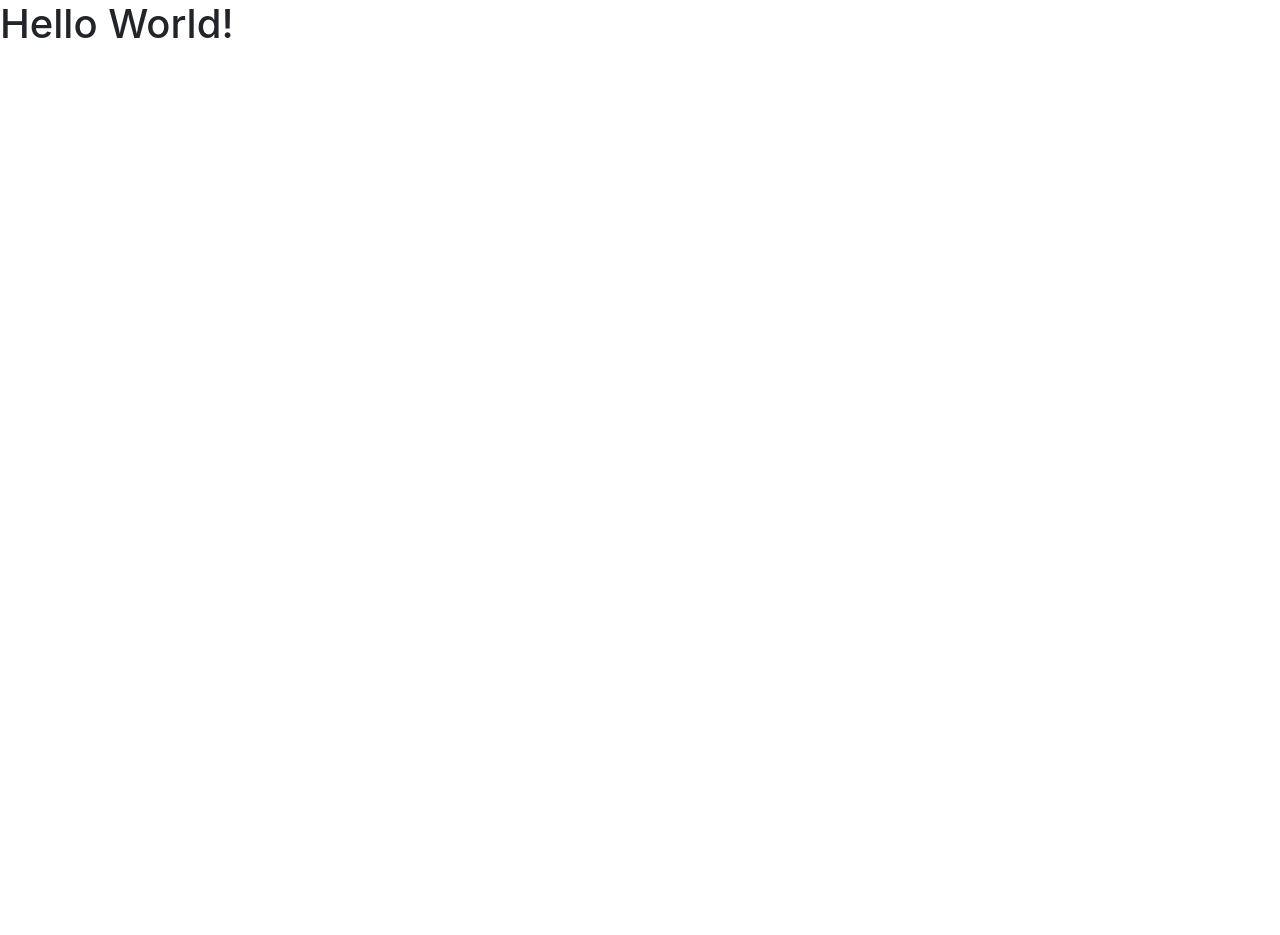
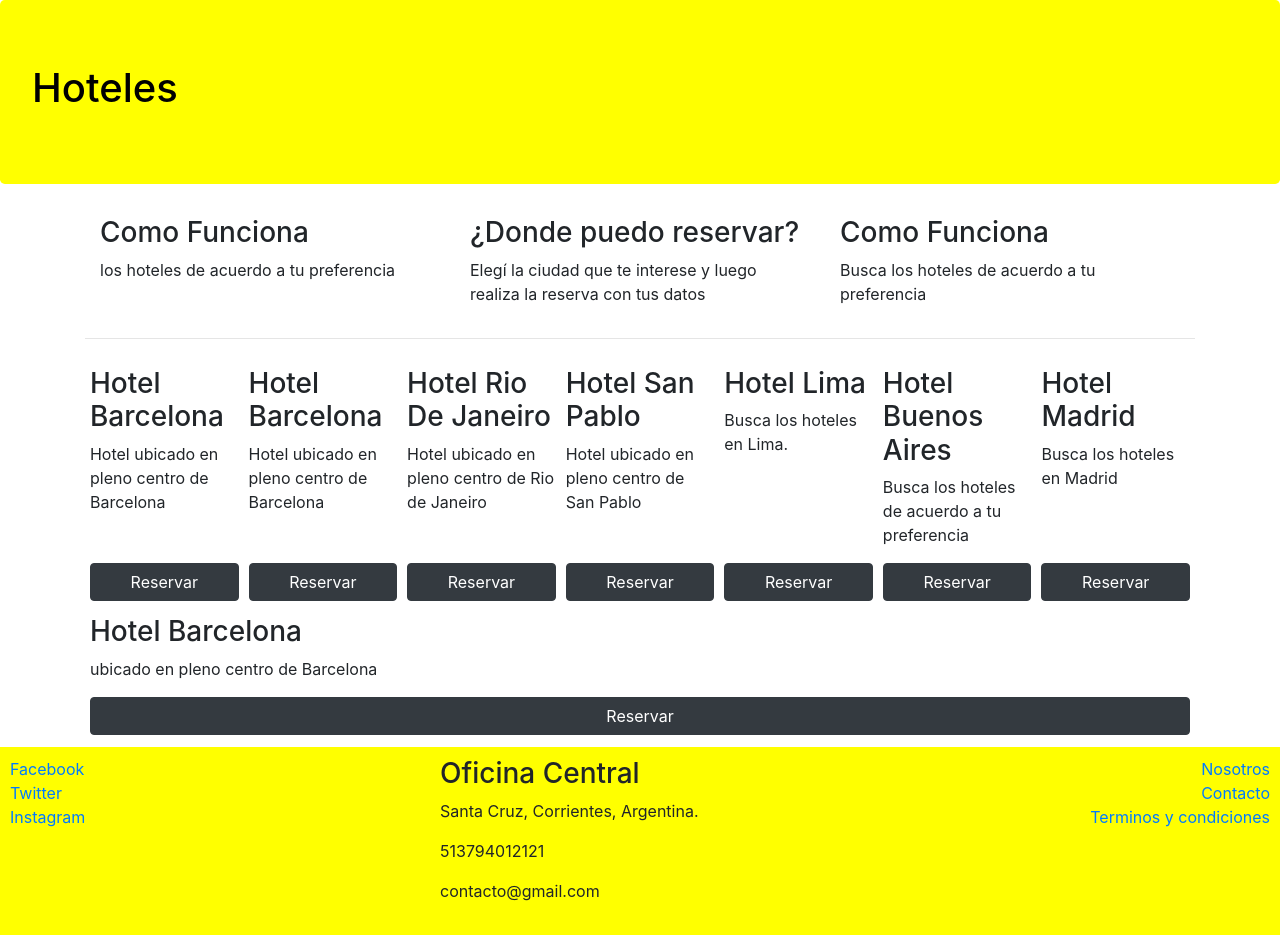
Before and after one commit to nicolasyunes/guia-hoteles, a website: page index.html in a window 1280 px wide. Before the commit the page ends 800 px from the top, so only its background shows below. Drawn offline with nearby package versions, Linux system fonts and the light colour scheme.

Commit message:
agregamos css

```diff
--- a/index.html
+++ b/index.html
@@ -5,6 +5,8 @@
     <meta charset="UTF-8">
     <meta name="viewport" content="width=device-width, initial-scale=1.0">
     <link rel="stylesheet" href="node_modules/bootstrap/dist/css/bootstrap.min.css">
+    <link rel="stylesheet" href="node_modules/bootstrap/dist/css/bootstrap.min.css">
+    <link rel="stylesheet" href="main.css">
     <title>WebSite Guia-Hoteles</title>
 </head>
 
@@ -12,9 +14,150 @@
     <script src="node_modules/jquery/dist/jquery.min.js"></script>
     <script src="node_modules/popper.js/dist/popper.min.js"></script>
     <script src="node_modules/bootstrap/dist/js/bootstrap.min.js"></script>
-    <h1>
-        Hello World!
-    </h1>
+
+    <div class="jumbotron">
+        <h1>Hoteles</h1>
+    </div>
+
+    <div class="container">
+        <div class="d-flex">
+            <div class="col-sm-4">
+
+                <h3>Como Funciona</h3>
+                <p> los hoteles de acuerdo a tu preferencia</p>
+
+            </div>
+            <div class="col-sm-4">
+
+                <h3>¿Donde puedo reservar?</h3>
+                <p> Elegí la ciudad que te interese y luego realiza la reserva con tus datos</p>
+
+            </div>
+            <div class="col-sm-4">
+
+                <h3>Como Funciona</h3>
+                <p>Busca los hoteles de acuerdo a tu preferencia</p>
+
+            </div>
+
+
+        </div>
+        <hr>
+        <div class="d-flex flex-wrap flex-row-reverse">
+            <div class="card-hotel  d-flex flex-column justify-content-between">
+                <div>
+                    <h3>Hotel Madrid</h3>
+                    <p>Busca los hoteles en Madrid</p>
+                </div>
+                <div>
+                    <button class="btn btn-dark btn-reserva"> Reservar </button>
+                </div>
+            </div>
+            <div class="card-hotel d-flex flex-column justify-content-between">
+                <div>
+                    <h3>Hotel Buenos Aires</h3>
+                    <p>Busca los hoteles de acuerdo a tu preferencia</p>
+                </div>
+                <div>
+                    <button class="btn btn-dark btn-reserva"> Reservar </button>
+                </div>
+            </div>
+            <div class="card-hotel d-flex flex-column justify-content-between">
+
+                <div>
+                    <h3>Hotel Lima</h3>
+                    <p>Busca los hoteles en Lima.</p>
+                </div>
+
+                <div>
+                    <button class="btn btn-dark btn-reserva"> Reservar </button>
+                </div>
+            </div>
+            <div class="card-hotel d-flex flex-column justify-content-between">
+
+                <div>
+                    <h3>Hotel San Pablo</h3>
+                    <p>Hotel ubicado en pleno centro de San Pablo</p>
+                </div>
+
+                <div>
+                    <button class="btn btn-dark btn-reserva"> Reservar </button>
+                </div>
+            </div>
+            <div class="card-hotel d-flex flex-column justify-content-between">
+
+                <div>
+                    <h3>Hotel Rio De Janeiro</h3>
+                    <p>Hotel ubicado en pleno centro de Rio de Janeiro</p>
+                </div>
+
+                <div>
+                    <button class="btn btn-dark btn-reserva"> Reservar </button>
+                </div>
+            </div>
+            <div class="card-hotel d-flex flex-column justify-content-between">
+
+                <div>
+                    <h3>Hotel Barcelona</h3>
+                    <p>Hotel ubicado en pleno centro de Barcelona</p>
+                </div>
+
+                <div>
+                    <button class="btn btn-dark btn-reserva"> Reservar </button>
+                </div>
+            </div>
+            <div class="card-hotel d-flex flex-column justify-content-between">
+
+                <div>
+                    <h3>Hotel Barcelona</h3>
+                    <p>Hotel ubicado en pleno centro de Barcelona</p>
+                </div>
+
+                <div>
+                    <button class="btn btn-dark btn-reserva"> Reservar </button>
+                </div>
+            </div>
+            <div class="card-hotel d-flex flex-column justify-content-between">
+
+                <div>
+                    <h3>Hotel Barcelona</h3>
+                    <p> ubicado en pleno centro de Barcelona</p>
+                </div>
+
+                <div>
+                    <button class="btn btn-dark btn-reserva"> Reservar </button>
+                </div>
+            </div>
+
+
+        </div>
+
+
+
+    </div>
+    <footer>
+        <div class="row">
+            <div class="col-sm-4 d-flex flex-column">
+                <a href="http://www.facebook.com">Facebook</a>
+                <a href="http://www.twitter.com">Twitter</a>
+                <a href="http://www.instagram.com">Instagram</a>
+            </div>
+            <div class="col-sm-4 d-flex flex-column">
+                <address>
+                <h3>Oficina Central</h3>
+                <p>Santa Cruz, Corrientes, Argentina.</p>
+                <p>513794012121</p>
+                <p>contacto@gmail.com</p>
+            </address>
+            </div>
+            <div class="col-sm-4 d-flex flex-column align-items-end">
+                <a href="http://www.facebook.com">Nosotros</a>
+                <a href="http://www.twitter.com">Contacto</a>
+                <a href="http://www.instagram.com">Terminos y condiciones</a>
+            </div>
+        </div>
+    </footer>
+
 </body>
 
 </html>
--- /dev/null
+++ b/main.css
@@ -0,0 +1,21 @@
+.jumbotron {
+    background-color: yellow;
+    color: black;
+}
+
+footer {
+    padding: 10px 10px 0px 10px;
+    background-color: yellow;
+    margin-bottom: 0px;
+    margin-top: 10px;
+}
+
+.card-hotel {
+    flex: 1 150px;
+    padding: 2px 5px 2px 5px;
+    margin-top: 10px;
+}
+
+.btn-reserva {
+    width: 100%;
+}
```
